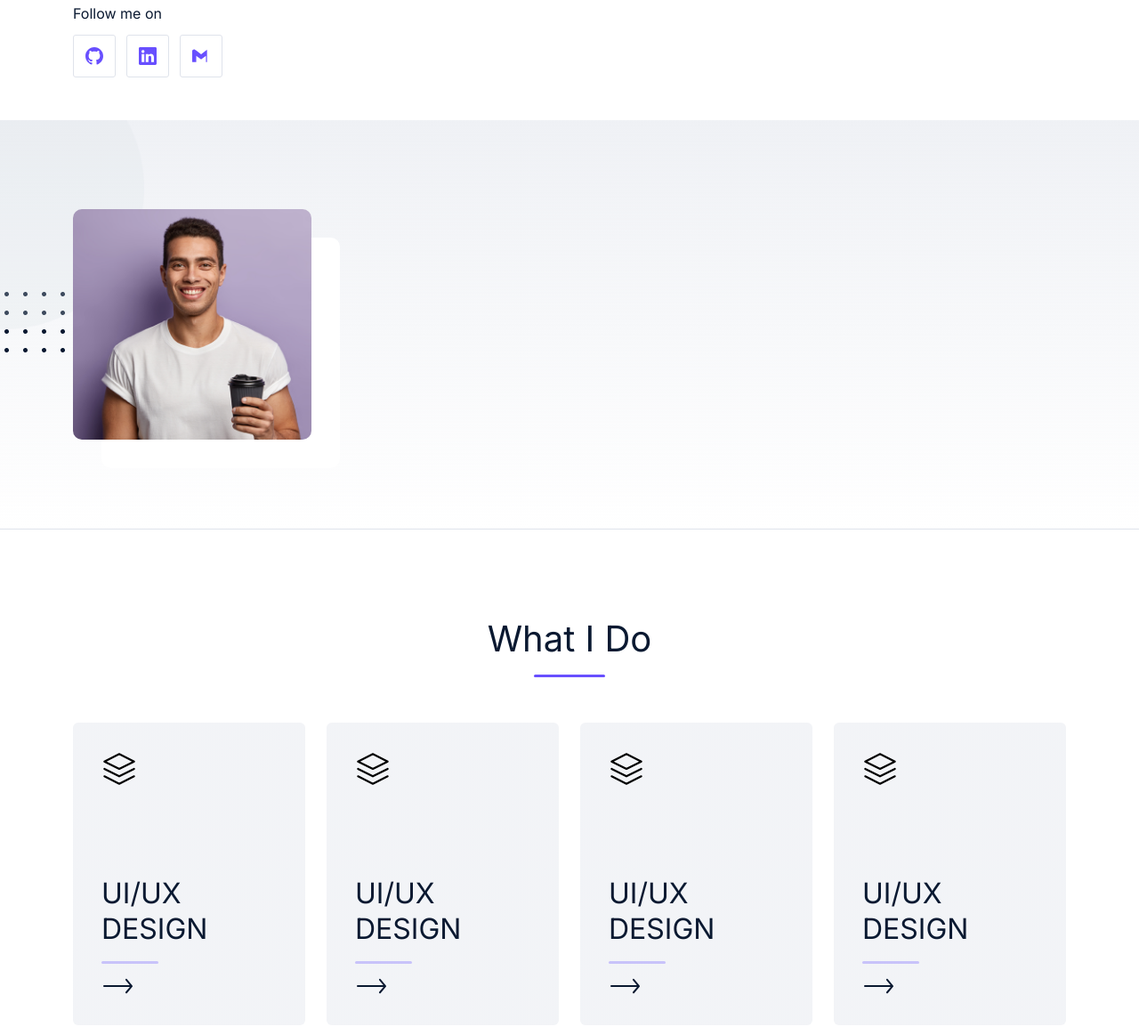
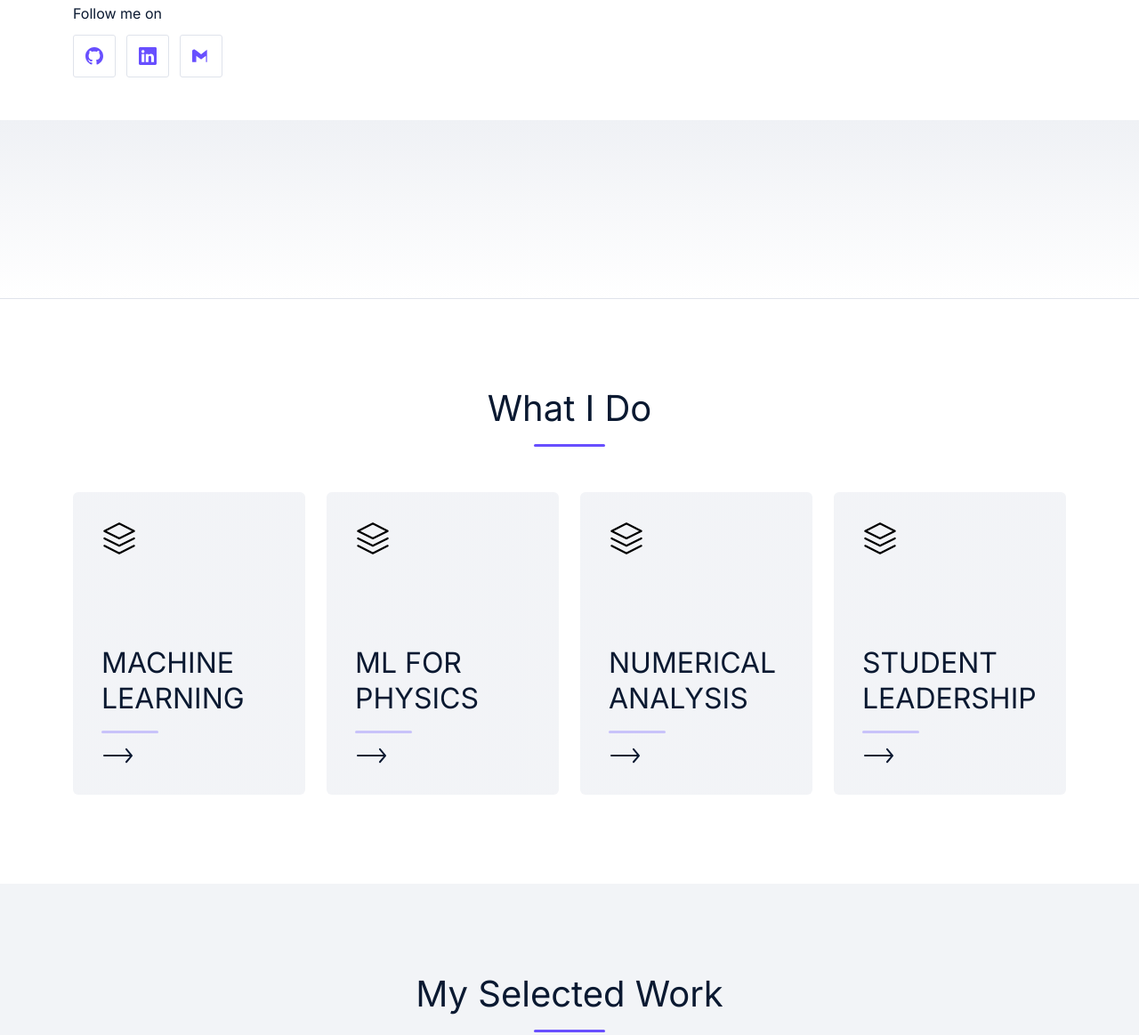
Before and after one commit to AMKCode/AMKCode.github.io, a website built with webpack: page index.html in a window 1280 px wide. Shown: the part 1009-2172 px from the top of the page at 89% size. Built offline with nearby package versions, Linux system fonts and the light colour scheme.

Commit message:
modified layout

```diff
--- a/index.html
+++ b/index.html
@@ -107,7 +107,7 @@
    <section class="about">
        <div class="container">
           <div class="about-content">
-              <div class="row">
+              <!-- <div class="row">
                   <div class="col-lg-6 col-sm-12">
                     <div class="about-content-left">
                         <img class="about-img" src="dist/images/about.png" alt="about-img">
@@ -115,7 +115,7 @@
                         <img class="about-black-dot" src="dist/images/black-dot.png" alt="dot-shape">
                         <img class="lg-round-shape" src="dist/images/lg-round-shape.png" alt="shape">
                     </div>
-                  </div>
+                  </div> -->
                   <!-- <div class="col-lg-6 col-sm-12">
                     <div class="about-content-right">
                         <h3 class="font-md">Product Designer, UI/UX Designer, and Developer based in Brazil.</h3>
@@ -166,8 +166,8 @@
              <path d="M3.33334 20L20 28.3333L36.6667 20" stroke="black" stroke-width="2.2" stroke-linecap="round" stroke-linejoin="round"></path>
                             </svg>
                         </div>
-                         <p class="font-xs">  UI/UX </p>
-                         <p class="font-xs">  DESIGN </p>
+                         <p class="font-xs">  MACHINE </p>
+                         <p class="font-xs">  LEARNING </p>
                          <span class="light-dot"></span>
                          <a href="#" class="right-arrow-icon">
                              <span>Disscuss now</span>
@@ -187,8 +187,8 @@
              <path d="M3.33334 20L20 28.3333L36.6667 20" stroke="black" stroke-width="2.2" stroke-linecap="round" stroke-linejoin="round"></path>
                             </svg>
                         </div>
-                         <p class="font-xs">  UI/UX </p>
-                         <p class="font-xs">  DESIGN </p>
+                         <p class="font-xs">  ML FOR </p>
+                         <p class="font-xs">  PHYSICS </p>
                          <span class="light-dot"></span>
                          <a href="#" class="right-arrow-icon">
                              <span>Disscuss now</span>
@@ -208,8 +208,8 @@
              <path d="M3.33334 20L20 28.3333L36.6667 20" stroke="black" stroke-width="2.2" stroke-linecap="round" stroke-linejoin="round"></path>
                             </svg>
                         </div>
-                         <p class="font-xs">  UI/UX </p>
-                         <p class="font-xs">  DESIGN </p>
+                         <p class="font-xs">  NUMERICAL </p>
+                         <p class="font-xs">  ANALYSIS </p>
                          <span class="light-dot"></span>
                          <a href="#" class="right-arrow-icon">
                              <span>Disscuss now</span>
@@ -229,8 +229,8 @@
              <path d="M3.33334 20L20 28.3333L36.6667 20" stroke="black" stroke-width="2.2" stroke-linecap="round" stroke-linejoin="round"></path>
                             </svg>
                         </div>
-                         <p class="font-xs">  UI/UX </p>
-                         <p class="font-xs">  DESIGN </p>
+                         <p class="font-xs">  STUDENT </p>
+                         <p class="font-xs">  LEADERSHIP </p>
                          <span class="light-dot"></span>
                          <a href="#" class="right-arrow-icon">
                              <span>Disscuss now</span>
```
